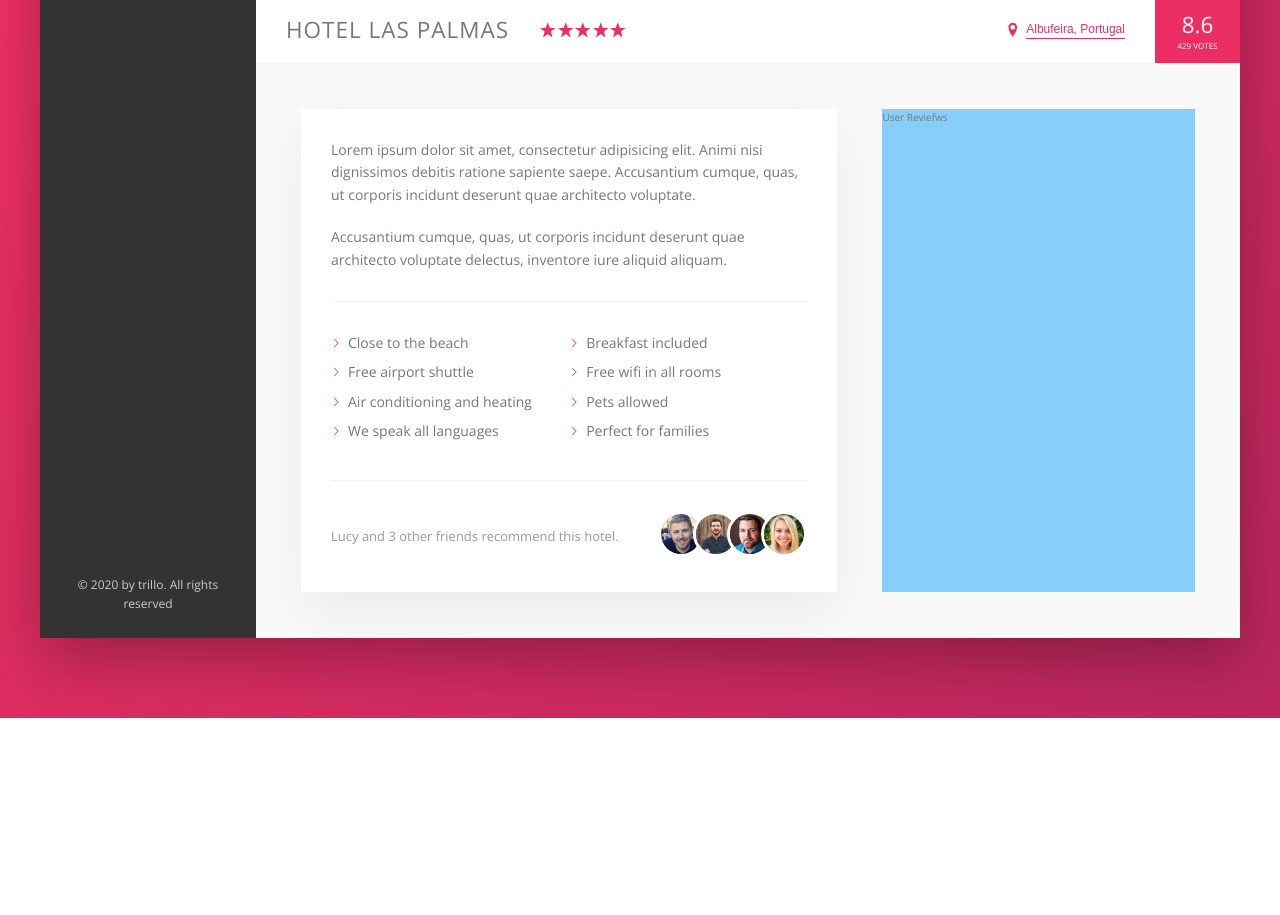
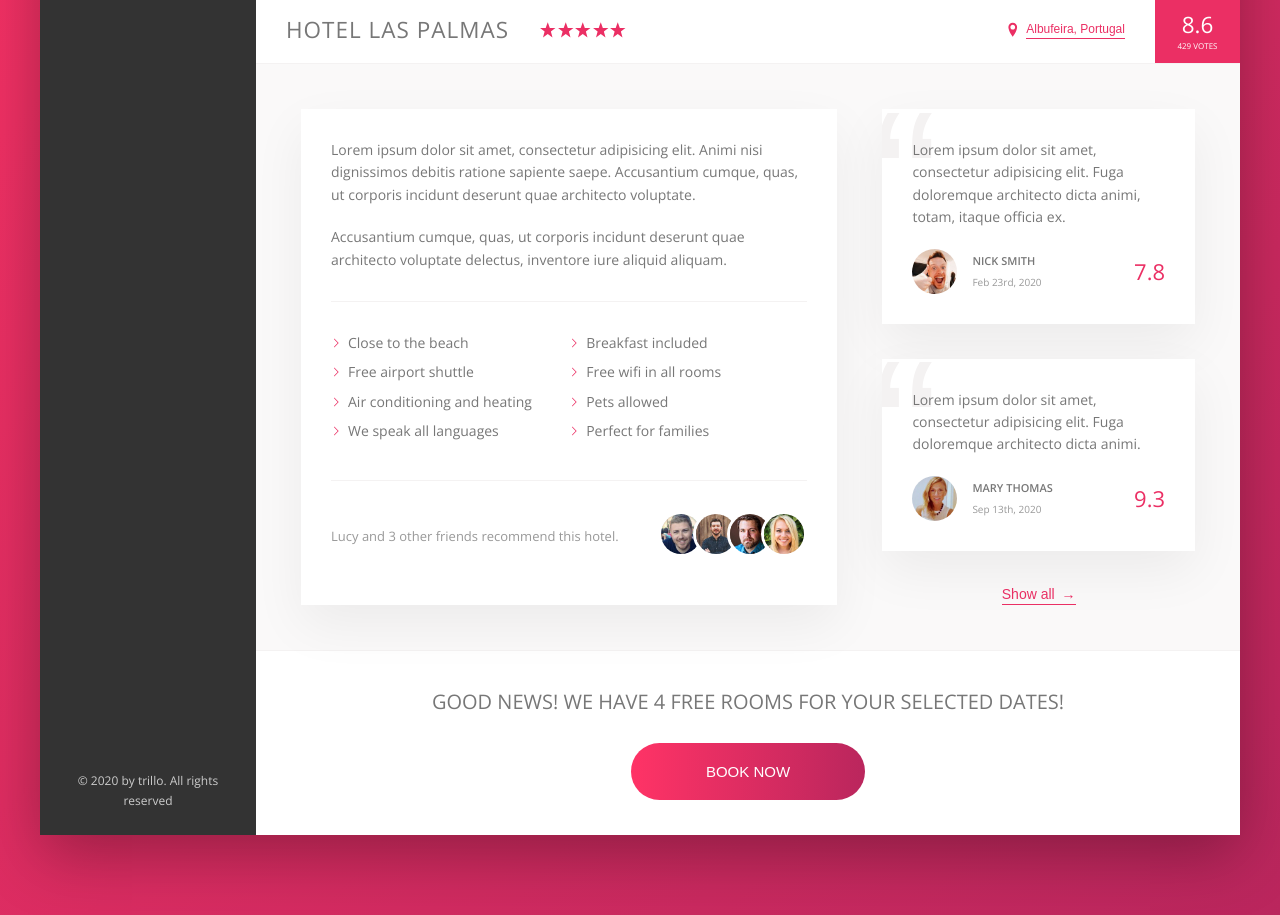
Before and after one commit to arejaycola/starter, a plain HTML site: page index.html in a window 1280 px wide. Shown: the part 538-1453 px from the top of the page. Before the commit the page ends 1256 px from the top, so only its background shows below. Drawn offline with nearby package versions, Linux system fonts and the light colour scheme.

Commit message:
Finished CTA and detail section

```diff
--- a/css/style.css
+++ b/css/style.css
@@ -70,10 +70,10 @@ body {
   display: flex;
   padding: 4.5rem;
   background-color: var(--color-grey-light-1);
-  border-bottom: var(--line); }
+  border-bottom: var(--line);
+  font-size: 1.4rem; }
 
 .description {
-  font-size: 1.4rem;
   background-color: #fff;
   flex: 0 0 60%;
   margin-right: 4.5rem;
@@ -81,8 +81,10 @@ body {
   box-shadow: var(--shadow-light); }
 
 .user-reviews {
-  background-color: lightskyblue;
-  flex: 1; }
+  flex: 1;
+  display: flex;
+  flex-direction: column;
+  align-items: center; }
 
 .logo {
   height: 3.25rem;
@@ -263,9 +265,14 @@ body {
   transition: all 0.2s; }
   .btn-inline:hover {
     color: var(--color-grey-dark-1); }
+    .btn-inline:hover span {
+      margin-left: 8px;
+      transition: margin-left 0.2s; }
   .btn-inline:focus {
     outline: none;
     animation: pulsate 1s infinite; }
+  .btn-inline span {
+    margin-left: 3px; }
 
 @keyframes pulsate {
   0% {
@@ -319,3 +326,90 @@ body {
     border: 3px solid #fff; }
     .recommend__photo:not(:last-child) {
       margin-right: -1.5rem; }
+
+.review {
+  background-color: #fff;
+  box-shadow: var(--shadow-light);
+  padding: 3rem;
+  margin-bottom: 3.5rem;
+  position: relative;
+  overflow: hidden; }
+  .review__text {
+    margin-bottom: 2rem;
+    z-index: 10;
+    position: relative; }
+  .review__user {
+    display: flex;
+    align-items: center; }
+  .review__photo {
+    height: 4.5rem;
+    width: 4.5rem;
+    border-radius: 50%;
+    margin-right: 1.5rem; }
+  .review__user-box {
+    margin-right: auto; }
+  .review__user-name {
+    font-size: 1.1rem;
+    text-transform: uppercase;
+    font-weight: 600;
+    margin-bottom: 0.4rem; }
+  .review__user-date {
+    font-size: 1rem;
+    color: var(--color-grey-dark-3); }
+  .review__user-rating {
+    color: var(--color-primary);
+    font-size: 2.2rem;
+    font-weight: 300; }
+  .review::before {
+    content: '\201C';
+    position: absolute;
+    line-height: 1;
+    top: -2.75rem;
+    left: -1rem;
+    font-size: 20rem;
+    color: var(--color-grey-light-2);
+    font-family: sans-serif;
+    z-index: 1; }
+
+.cta {
+  padding: 3.5rem 0;
+  text-align: center; }
+  .cta__book-now {
+    font-size: 2rem;
+    font-weight: 300;
+    text-transform: uppercase;
+    margin-bottom: 2.5rem; }
+
+.btn {
+  font-size: 1.5rem;
+  font-weight: 300;
+  text-transform: uppercase;
+  border-radius: 100px;
+  border: none;
+  background-image: linear-gradient(to right, var(--color-primary-light), var(--color-primary-dark));
+  color: #fff;
+  position: relative;
+  overflow: hidden;
+  cursor: pointer; }
+  .btn > * {
+    display: inline-block;
+    transition: all 0.2s;
+    height: 100%;
+    width: 100%; }
+  .btn__visible {
+    padding: 2rem 7.5rem; }
+  .btn__invisible {
+    position: absolute;
+    left: 0;
+    top: -100%;
+    padding: 2rem 0; }
+  .btn:hover {
+    background-image: linear-gradient(to left, var(--color-primary-light), var(--color-primary-dark)); }
+  .btn:hover .btn__visible {
+    top: 100%;
+    transform: translateY(100%); }
+  .btn:hover .btn__invisible {
+    top: 0; }
+  .btn:focus {
+    outline: none;
+    animation: pulsate 1s infinite; }
--- a/index.html
+++ b/index.html
@@ -151,7 +151,43 @@
 								</div>
 							</div>
 						</div>
-						<div class="user-reviews">User Reviefws</div>
+						<figure class="user-reviews">
+							<figure class="review">
+								<blockquote class="review__text">
+									Lorem ipsum dolor sit amet, consectetur adipisicing elit. Fuga doloremque architecto dicta animi, totam, itaque
+									officia ex.
+								</blockquote>
+								<figcaption class="review__user">
+									<img src="img/user-1.jpg" alt="User 1" class="review__photo" />
+									<div class="review__user-box">
+										<p class="review__user-name">Nick Smith</p>
+										<p class="review__user-date">Feb 23rd, 2020</p>
+									</div>
+									<div class="review__user-rating">7.8</div>
+								</figcaption>
+							</figure>
+							<figure class="review">
+								<blockquote class="review__text">
+									Lorem ipsum dolor sit amet, consectetur adipisicing elit. Fuga doloremque architecto dicta animi.
+								</blockquote>
+								<figcaption class="review__user">
+									<img src="img/user-2.jpg" alt="User 1" class="review__photo" />
+									<div class="review__user-box">
+										<p class="review__user-name">Mary Thomas</p>
+										<p class="review__user-date">Sep 13th, 2020</p>
+									</div>
+									<div class="review__user-rating">9.3</div>
+								</figcaption>
+							</figure>
+							<button class="btn-inline">Show all <span>&rarr;</span></button>
+						</figure>
+					</div>
+					<div class="cta">
+						<h2 class="cta__book-now">Good news! We have 4 free rooms for your selected dates!</h2>
+						<button class="btn">
+							<span class="btn__visible">Book now</span>
+							<span class="btn__invisible">Only 4 rooms left</span>
+						</button>
 					</div>
 				</main>
 			</div>
--- a/sass/_components.scss
+++ b/sass/_components.scss
@@ -271,11 +271,20 @@
 
 	&:hover {
 		color: var(--color-grey-dark-1);
+
+		span {
+			margin-left: 8px;
+			transition: margin-left 0.2s;
+		}
 	}
 
 	&:focus {
 		outline: none;
 		animation: pulsate 1s infinite;
+	}
+
+	& span {
+		margin-left: 3px;
 	}
 }
 
@@ -368,3 +377,133 @@
 		}
 	}
 }
+
+//////////////////////////////////////////
+//REVIEWS
+.review {
+	background-color: #fff;
+	box-shadow: var(--shadow-light);
+	padding: 3rem;
+	margin-bottom: 3.5rem;
+	position: relative;
+	overflow: hidden;
+
+	&__text {
+		margin-bottom: 2rem;
+		z-index: 10;
+		position: relative;
+	}
+
+	&__user {
+		display: flex;
+		// justify-content: space-between;
+		align-items: center;
+	}
+
+	&__photo {
+		height: 4.5rem;
+		width: 4.5rem;
+		border-radius: 50%;
+		margin-right: 1.5rem;
+	}
+
+	&__user-box {
+		margin-right: auto;
+	}
+
+	&__user-name {
+		font-size: 1.1rem;
+		text-transform: uppercase;
+		font-weight: 600;
+		margin-bottom: 0.4rem;
+	}
+
+	&__user-date {
+		font-size: 1rem;
+		color: var(--color-grey-dark-3);
+	}
+
+	&__user-rating {
+		color: var(--color-primary);
+		font-size: 2.2rem;
+		font-weight: 300;
+	}
+	&::before {
+		content: '\201C'; // "
+		position: absolute;
+		line-height: 1;
+		top: -2.75rem;
+		left: -1rem;
+		font-size: 20rem;
+		color: var(--color-grey-light-2);
+		font-family: sans-serif;
+		z-index: 1;
+	}
+}
+
+//////////////////////////////////////////
+//CALL TO ACTION
+.cta {
+	padding: 3.5rem 0;
+	text-align: center;
+
+	&__book-now {
+		font-size: 2rem;
+		font-weight: 300;
+		text-transform: uppercase;
+		margin-bottom: 2.5rem;
+	}
+}
+
+//////////////////////////////////////////
+//BTN
+.btn {
+	font-size: 1.5rem;
+	font-weight: 300;
+	text-transform: uppercase;
+	border-radius: 100px;
+	border: none;
+	background-image: linear-gradient(to right, var(--color-primary-light), var(--color-primary-dark));
+	color: #fff;
+	position: relative;
+    overflow: hidden;
+    cursor: pointer;
+
+	& > * {
+		display: inline-block;
+		transition: all 0.2s;
+		height: 100%;
+		width: 100%;
+	}
+
+	&__visible {
+		padding: 2rem 7.5rem;
+	}
+
+	&__invisible {
+		position: absolute;
+		left: 0;
+		top: -100%;
+		padding: 2rem 0;
+    }
+
+    &:hover{
+	background-image: linear-gradient(to left, var(--color-primary-light), var(--color-primary-dark));
+
+    }
+
+	&:hover &__visible {
+		top: 100%;
+		transform: translateY(100%);
+	}
+
+	&:hover &__invisible {
+        top: 0;
+
+    }
+
+    &:focus{
+        outline: none;
+        animation: pulsate 1s infinite;
+    }
+}
--- a/sass/_layout.scss
+++ b/sass/_layout.scss
@@ -39,10 +39,10 @@
 	padding: 4.5rem;
 	background-color: var(--color-grey-light-1);
 	border-bottom: var(--line);
+	font-size: 1.4rem;
 }
 
 .description {
-	font-size: 1.4rem;
 	background-color: #fff;
 	flex: 0 0 60%;
 	margin-right: 4.5rem;
@@ -51,6 +51,8 @@
 }
 
 .user-reviews {
-	background-color: lightskyblue;
 	flex: 1;
+	display: flex;
+	flex-direction: column;
+	align-items: center;
 }
```
Lines whose indentation alone changed are shown as unchanged.
